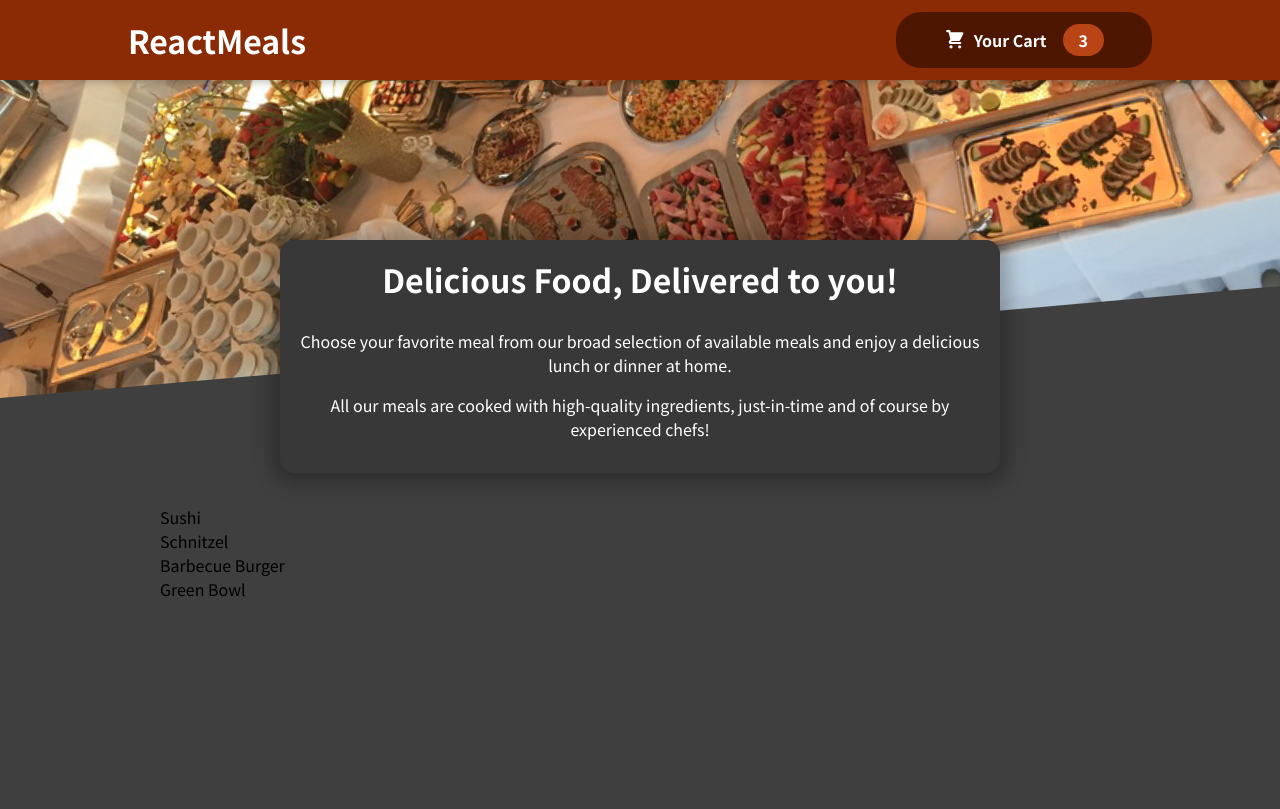
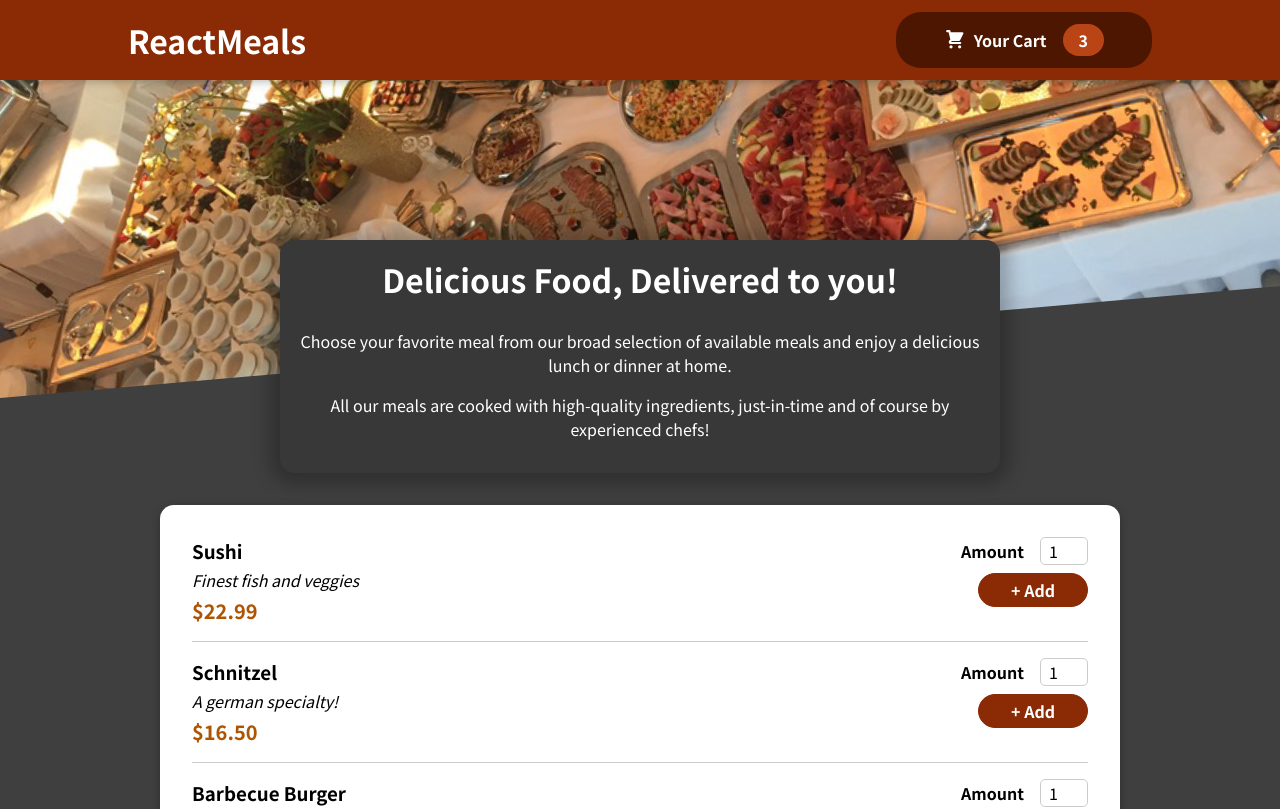
Before and after one commit to Culganosi/FoodOrder, a React (Create React App) app: page / in a window 1280 px wide. Shown: the top 809 px of the page. Built offline with nearby package versions, Linux system fonts and the light colour scheme.

Commit message:
add mealitemform component

```diff
--- a/src/components/Meals/AvailableMeals.jsx
+++ b/src/components/Meals/AvailableMeals.jsx
@@ -1,40 +1,52 @@
 import React from "react";
-import classes from './AvailableMeals.module.css'
+import Card from "../UI/Card";
+import MealItem from "./MealItem/MealItem";
+import classes from "./AvailableMeals.module.css";
 
 const DUMMY_MEALS = [
   {
-    id: 'm1',
-    name: 'Sushi',
-    description: 'Finest fish and veggies',
+    id: "m1",
+    name: "Sushi",
+    description: "Finest fish and veggies",
     price: 22.99,
   },
   {
-    id: 'm2',
-    name: 'Schnitzel',
-    description: 'A german specialty!',
+    id: "m2",
+    name: "Schnitzel",
+    description: "A german specialty!",
     price: 16.5,
   },
   {
-    id: 'm3',
-    name: 'Barbecue Burger',
-    description: 'American, raw, meaty',
+    id: "m3",
+    name: "Barbecue Burger",
+    description: "American, raw, meaty",
     price: 12.99,
   },
   {
-    id: 'm4',
-    name: 'Green Bowl',
-    description: 'Healthy...and green...',
+    id: "m4",
+    name: "Green Bowl",
+    description: "Healthy...and green...",
     price: 18.99,
   },
 ];
 
 const AvailableMeals = () => {
-  const mealsList = DUMMY_MEALS.map(meal => <li>{meal.name}</li>);
-  return <section className={classes.meals}>
-    <ul>
-      {mealsList}
-    </ul>
-  </section>
-}
+  const mealsList = DUMMY_MEALS.map((meal) => (
+    <MealItem
+      id={meal.id}
+      key={meal.id}
+      name={meal.name}
+      description={meal.description}
+      price={meal.price}
+    />
+  ));
+  return (
+    <section className={classes.meals}>
+      <Card>
+        <ul>{mealsList}</ul>
+      </Card>
+    </section>
+  );
+};
 
 export default AvailableMeals;
--- /dev/null
+++ b/src/components/Meals/MealItem/MealItem.jsx
@@ -0,0 +1,20 @@
+import MealItemForm from './MealItemForm'
+import classes from './MealItem.module.css'
+
+const MealItem = (props) => {
+  const price = `$${props.price.toFixed(2)}`;
+  return (
+    <li className={classes.meal}>
+      <div>
+        <h3>{props.name}</h3>
+        <div className={classes.description}>{props.description}</div>
+        <div className={classes.price}>{price}</div>
+      </div>
+      <div>
+      <MealItemForm id={props.id} />
+      </div>
+    </li>
+  );
+};
+
+export default MealItem;
--- /dev/null
+++ b/src/components/Meals/MealItem/MealItem.module.css
@@ -0,0 +1,22 @@
+.meal {
+  display: flex;
+  justify-content: space-between;
+  margin: 1rem;
+  padding-bottom: 1rem;
+  border-bottom: 1px solid #ccc;
+}
+
+.meal h3 {
+  margin: 0 0 0.25rem 0;
+}
+
+.description {
+  font-style: italic;
+}
+
+.price {
+  margin-top: 0.25rem;
+  font-weight: bold;
+  color: #ad5502;
+  font-size: 1.25rem;
+}
--- /dev/null
+++ b/src/components/Meals/MealItem/MealItemForm.jsx
@@ -0,0 +1,22 @@
+import Input from "../../UI/Input";
+import classes from "./MealItemForm.module.css";
+
+const MealItemForm = (props) => {
+  return (
+    <form className={classes.form}>
+      <Input label="Amount"
+      input={{
+        id: 'amount_' + props.id,
+        type: 'number',
+        min: '1',
+        max: '5',
+        step: '1',
+        defaultValue: '1'
+      }}
+      />
+      <button>+ Add</button>
+    </form>
+  );
+};
+
+export default MealItemForm;
--- /dev/null
+++ b/src/components/Meals/MealItem/MealItemForm.module.css
@@ -0,0 +1,20 @@
+.form {
+  text-align: right;
+}
+
+.form button {
+  font: inherit;
+  cursor: pointer;
+  background-color: #8a2b06;
+  border: 1px solid #8a2b06;
+  color: white;
+  padding: 0.25rem 2rem;
+  border-radius: 20px;
+  font-weight: bold;
+}
+
+.form button:hover,
+.form button:active {
+  background-color: #641e03;
+  border-color: #641e03;
+}
--- /dev/null
+++ b/src/components/UI/Card.jsx
@@ -0,0 +1,7 @@
+import classes from './Card.module.css'
+
+const Card = (props) => {
+  return <div className={classes.card}>{props.children}</div>
+}
+
+export default Card;
--- /dev/null
+++ b/src/components/UI/Card.module.css
@@ -0,0 +1,6 @@
+.card {
+  padding: 1rem;
+  box-shadow: 0 2px 8px rgba(0, 0, 0, 0.25);
+  border-radius: 14px;
+  background-color: white;
+}
--- /dev/null
+++ b/src/components/UI/Input.jsx
@@ -0,0 +1,12 @@
+import classes from "./Input.module.css";
+
+const Input = (props) => {
+  return (
+    <div className={classes.input}>
+      <label htmlFor={props.input.id}>{props.label}</label>
+      <input {...props.input} type="text" />
+    </div>
+  );
+};
+
+export default Input;
--- /dev/null
+++ b/src/components/UI/Input.module.css
@@ -0,0 +1,18 @@
+.input {
+  display: flex;
+  align-items: center;
+  margin-bottom: 0.5rem;
+}
+
+.input label {
+  font-weight: bold;
+  margin-right: 1rem;
+}
+
+.input input {
+  width: 3rem;
+  border-radius: 5px;
+  border: 1px solid #ccc;
+  font: inherit;
+  padding-left: 0.5rem;
+}
```
Also changed, not shown: 1 other file (tests, documents, lock files or other folders).
